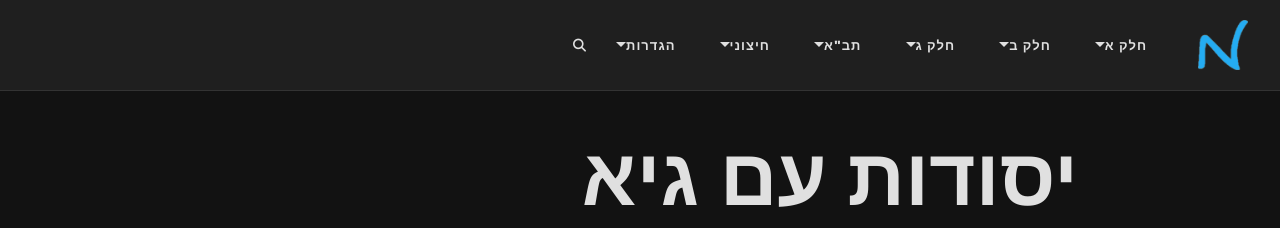
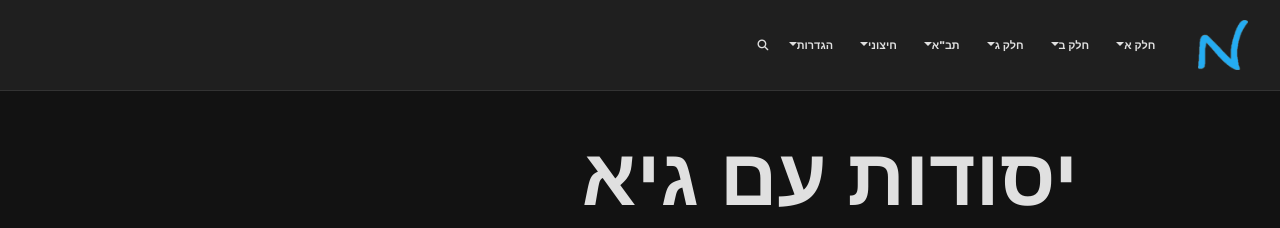
Before and after one commit to 3strategy/BeautifulYesodot, a Jekyll site: the page built from index.html, in a window 1280 px wide. Shown: the top 228 px of the page. Built offline with Jekyll 4.4.1, drawn with Linux system fonts in a browser that asks for light colours; the list of posts is cut into pages by our own code; comment, search, counter and statistics services are not loaded.

Commit message:
updated css so menu fits better.

```diff
--- a/assets/css/custom-styles.css
+++ b/assets/css/custom-styles.css
@@ -329,6 +329,19 @@ body {
     max-height: calc(100vh - 4rem);
     overflow-y: auto;
     -webkit-overflow-scrolling: touch;
+  }
+}
+
+/* --- Desktop navbar: compact long menus without changing the breakpoint --- */
+@media (min-width: 1200px) {
+  .navbar-custom .navbar-nav .nav-item {
+    font-size: 0.68rem;
+    letter-spacing: 0;
+  }
+
+  .navbar-expand-xl .navbar-nav .nav-link {
+    padding-left: 0.42rem;
+    padding-right: 0.42rem;
   }
 }
 
```
